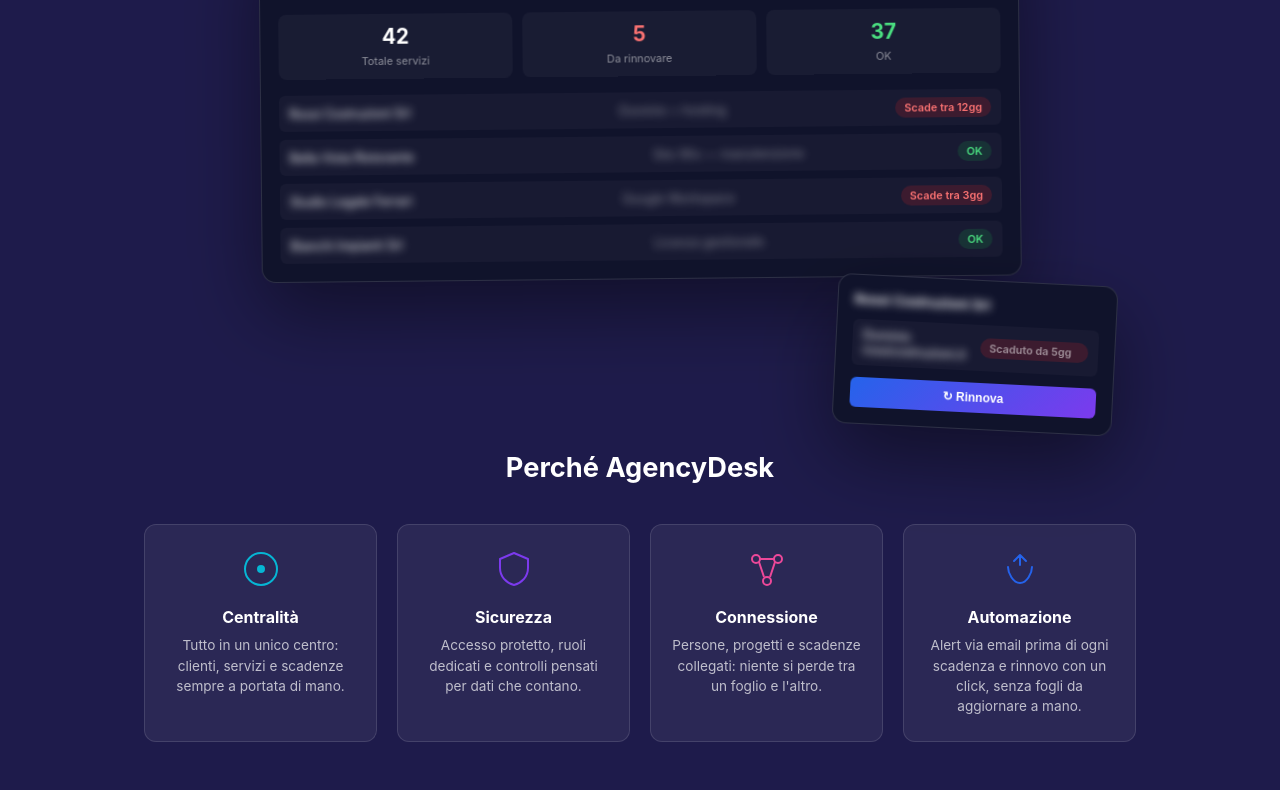
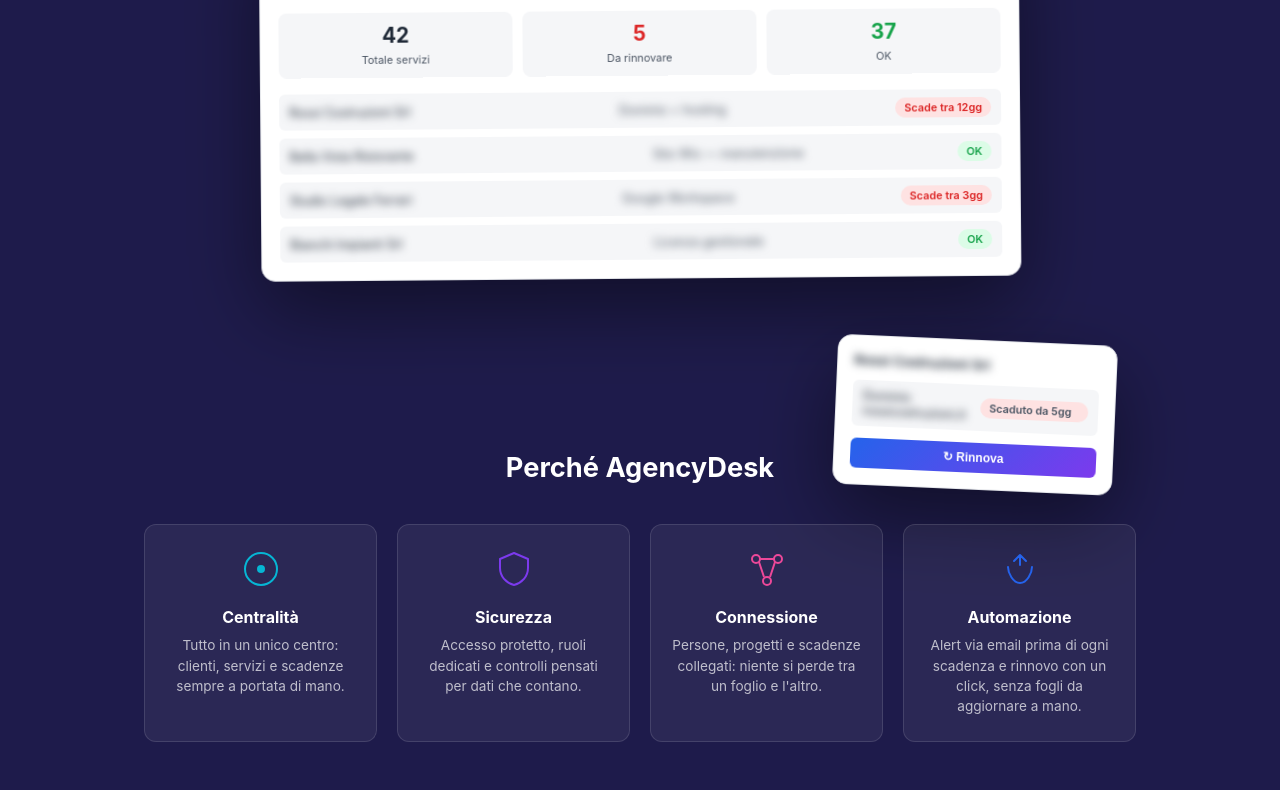
Before and after one commit to Poshmap/agencydesk, a website: page landing-site/index.html in a window 1280 px wide. Shown: the part 1142-1932 px from the top of the page. Drawn offline with Linux system fonts and the light colour scheme.

Commit message:
Mockup dashboard chiaro e scroll con effetto parallax
Il mockup del prodotto ora usa lo stesso tema chiaro dell'app reale
(sfondo bianco, pill rosse/verdi coerenti) invece del tema scuro
generico usato in precedenza. Aggiunge inoltre un effetto parallax
allo scroll subito dopo l'hero: hero e card del mockup si muovono a
velocità diverse tra loro invece del semplice fade statico. Applicato
in parallelo a public/landing.html e a landing-site/ per mantenerli
identici.

```diff
--- a/landing-site/css/style.css
+++ b/landing-site/css/style.css
@@ -5,8 +5,15 @@
   --brand-turchese: #06b6d4;
   --brand-indaco-scuro: #1e1b4b;
   --blu: #2563eb;
+  --grigio-100: #f5f6f8;
   --grigio-200: #e5e7eb;
+  --grigio-400: #9ca3af;
+  --grigio-600: #4b5563;
   --grigio-800: #1f2937;
+  --rosso: #dc2626;
+  --rosso-bg: #fee2e2;
+  --verde: #16a34a;
+  --verde-bg: #dcfce7;
   --bianco: #ffffff;
 }
 
@@ -264,26 +271,32 @@
 }
 
 .mockup-browser {
-  background: #10132b;
-  border: 1px solid rgba(255, 255, 255, 0.12);
+  background: var(--bianco);
+  border: 1px solid var(--grigio-200);
   border-radius: 14px;
   box-shadow: 0 30px 80px rgba(0, 0, 0, 0.45);
   text-align: left;
   overflow: hidden;
 }
 
-.mockup-principale {
+.parallax-principale {
   max-width: 760px;
   margin: 0 auto;
+}
+
+.mockup-principale {
   animation: fluttuaMockup1 9s ease-in-out infinite;
 }
 
-.mockup-secondario {
+.parallax-secondario {
   position: absolute;
   right: 4%;
   bottom: -50px;
   width: 280px;
   z-index: 2;
+}
+
+.mockup-secondario {
   animation: fluttuaMockup2 8s ease-in-out infinite;
 }
 
@@ -308,6 +321,9 @@
     transform: none;
     transition: none;
   }
+  [data-parallax] {
+    transform: none !important;
+  }
 }
 
 .mockup-chrome {
@@ -315,21 +331,21 @@
   align-items: center;
   gap: 6px;
   padding: 10px 14px;
-  background: rgba(255, 255, 255, 0.04);
-  border-bottom: 1px solid rgba(255, 255, 255, 0.08);
+  background: var(--grigio-100);
+  border-bottom: 1px solid var(--grigio-200);
 }
 
 .mockup-dot {
   width: 9px;
   height: 9px;
   border-radius: 50%;
-  background: rgba(255, 255, 255, 0.18);
+  background: var(--grigio-400);
 }
 
 .mockup-url {
   margin-left: 10px;
   font-size: 0.72rem;
-  color: rgba(255, 255, 255, 0.4);
+  color: var(--grigio-600);
   font-family: monospace;
 }
 
@@ -338,7 +354,7 @@
   align-items: center;
   gap: 16px;
   padding: 12px 18px;
-  border-bottom: 1px solid rgba(255, 255, 255, 0.06);
+  border-bottom: 1px solid var(--grigio-200);
 }
 
 .mockup-logo {
@@ -349,11 +365,11 @@
   display: flex;
   gap: 16px;
   font-size: 0.78rem;
-  color: rgba(255, 255, 255, 0.55);
+  color: var(--grigio-600);
 }
 
 .mockup-nav .attivo {
-  color: var(--bianco);
+  color: var(--grigio-800);
   font-weight: 600;
 }
 
@@ -373,7 +389,7 @@
 }
 
 .mockup-contatore {
-  background: rgba(255, 255, 255, 0.04);
+  background: var(--grigio-100);
   border-radius: 8px;
   padding: 10px 12px;
   text-align: center;
@@ -382,16 +398,16 @@
 .mockup-contatore strong {
   display: block;
   font-size: 1.3rem;
-  color: var(--bianco);
+  color: var(--grigio-800);
 }
 
 .mockup-contatore span {
   font-size: 0.68rem;
-  color: rgba(255, 255, 255, 0.5);
+  color: var(--grigio-600);
 }
 
-.mockup-contatore.rosso strong { color: #f87171; }
-.mockup-contatore.verde strong { color: #4ade80; }
+.mockup-contatore.rosso strong { color: var(--rosso); }
+.mockup-contatore.verde strong { color: var(--verde); }
 
 .mockup-tabella {
   display: flex;
@@ -404,19 +420,19 @@
   align-items: center;
   gap: 10px;
   padding: 8px 10px;
-  background: rgba(255, 255, 255, 0.03);
+  background: var(--grigio-100);
   border-radius: 6px;
   font-size: 0.78rem;
 }
 
 .mockup-riga span:first-child {
   flex: 1.2;
-  color: var(--bianco);
+  color: var(--grigio-800);
 }
 
 .mockup-riga span:nth-child(2) {
   flex: 1;
-  color: rgba(255, 255, 255, 0.5);
+  color: var(--grigio-600);
 }
 
 .mockup-pill {
@@ -427,8 +443,8 @@
   white-space: nowrap;
 }
 
-.mockup-pill.urgente { background: rgba(220, 38, 38, 0.18); color: #f87171; }
-.mockup-pill.ok { background: rgba(22, 163, 74, 0.18); color: #4ade80; }
+.mockup-pill.urgente { background: var(--rosso-bg); color: var(--rosso); }
+.mockup-pill.ok { background: var(--verde-bg); color: var(--verde); }
 
 .blur {
   filter: blur(4.5px);
@@ -443,7 +459,7 @@
 .mockup-dettaglio-titolo {
   font-size: 0.85rem;
   font-weight: 600;
-  color: var(--bianco);
+  color: var(--grigio-800);
   margin-bottom: 12px;
 }
 
@@ -515,11 +531,12 @@
 }
 
 @media (max-width: 720px) {
-  .mockup-secondario {
+  .parallax-secondario {
     position: static;
     width: 100%;
     max-width: 320px;
     margin: 20px auto 0;
+    transform: none !important;
   }
   .mockup-stage {
     padding-bottom: 20px;
--- a/landing-site/index.html
+++ b/landing-site/index.html
@@ -16,7 +16,7 @@
     <div class="login-blob blob-2"></div>
     <div class="login-blob blob-3"></div>
 
-    <div class="landing-content">
+    <div class="landing-content" data-parallax="0.18">
       <img src="/img/logo-marchio.png" alt="AgencyDesk" class="landing-icona">
       <h1 class="landing-titolo">AgencyDesk <span>KEY</span></h1>
 
@@ -35,12 +35,13 @@
   </section>
 
   <section class="landing-showcase reveal">
-    <div class="showcase-intro">
+    <div class="showcase-intro" data-parallax="0.05">
       <h2>Ogni scadenza, sempre sotto controllo</h2>
       <p>Una dashboard unica per domini, hosting, siti Wix, assistenza e licenze software: colpo d'occhio immediato su cosa sta per scadere.</p>
     </div>
 
     <div class="mockup-stage">
+      <div class="parallax-principale" data-parallax="0.08">
         <div class="mockup-browser mockup-principale">
           <div class="mockup-chrome">
             <span class="mockup-dot"></span><span class="mockup-dot"></span><span class="mockup-dot"></span>
@@ -82,7 +83,9 @@
             </div>
           </div>
         </div>
+      </div>
 
+      <div class="parallax-secondario" data-parallax="-0.18">
         <div class="mockup-browser mockup-secondario">
           <div class="mockup-body compatto">
             <div class="mockup-dettaglio-titolo blur">Rossi Costruzioni Srl</div>
@@ -91,6 +94,7 @@
               <span class="mockup-pill urgente">Scaduto da 5gg</span>
             </div>
             <button class="mockup-btn-rinnova" tabindex="-1">↻ Rinnova</button>
+          </div>
         </div>
       </div>
     </div>
@@ -161,6 +165,32 @@
   } else {
     osservati.forEach(function (el) { el.classList.add('visibile'); });
   }
+
+  // Parallax: gli elementi con data-parallax si spostano a una velocità
+  // diversa dallo scroll, in base a quanto sono lontani dal centro del viewport.
+  var elementiParallax = document.querySelectorAll('[data-parallax]');
+  if (elementiParallax.length && !window.matchMedia('(prefers-reduced-motion: reduce)').matches) {
+    var aggiornamentoInCorso = false;
+    var aggiornaParallax = function () {
+      var centroViewport = window.innerHeight / 2;
+      elementiParallax.forEach(function (el) {
+        var velocita = parseFloat(el.dataset.parallax) || 0;
+        var rect = el.getBoundingClientRect();
+        var centroEl = rect.top + rect.height / 2;
+        var offset = (centroViewport - centroEl) * velocita;
+        el.style.transform = 'translateY(' + offset.toFixed(1) + 'px)';
+      });
+      aggiornamentoInCorso = false;
+    };
+    window.addEventListener('scroll', function () {
+      if (!aggiornamentoInCorso) {
+        window.requestAnimationFrame(aggiornaParallax);
+        aggiornamentoInCorso = true;
+      }
+    }, { passive: true });
+    window.addEventListener('resize', aggiornaParallax);
+    aggiornaParallax();
+  }
 </script>
 </body>
 </html>
--- a/public/css/style.css
+++ b/public/css/style.css
@@ -797,26 +797,32 @@
 }
 
 .mockup-browser {
-  background: #10132b;
-  border: 1px solid rgba(255, 255, 255, 0.12);
+  background: var(--bianco);
+  border: 1px solid var(--grigio-200);
   border-radius: 14px;
   box-shadow: 0 30px 80px rgba(0, 0, 0, 0.45);
   text-align: left;
   overflow: hidden;
 }
 
-.mockup-principale {
+.parallax-principale {
   max-width: 760px;
   margin: 0 auto;
+}
+
+.mockup-principale {
   animation: fluttuaMockup1 9s ease-in-out infinite;
 }
 
-.mockup-secondario {
+.parallax-secondario {
   position: absolute;
   right: 4%;
   bottom: -50px;
   width: 280px;
   z-index: 2;
+}
+
+.mockup-secondario {
   animation: fluttuaMockup2 8s ease-in-out infinite;
 }
 
@@ -841,6 +847,9 @@
     transform: none;
     transition: none;
   }
+  [data-parallax] {
+    transform: none !important;
+  }
 }
 
 .mockup-chrome {
@@ -848,21 +857,21 @@
   align-items: center;
   gap: 6px;
   padding: 10px 14px;
-  background: rgba(255, 255, 255, 0.04);
-  border-bottom: 1px solid rgba(255, 255, 255, 0.08);
+  background: var(--grigio-100);
+  border-bottom: 1px solid var(--grigio-200);
 }
 
 .mockup-dot {
   width: 9px;
   height: 9px;
   border-radius: 50%;
-  background: rgba(255, 255, 255, 0.18);
+  background: var(--grigio-400);
 }
 
 .mockup-url {
   margin-left: 10px;
   font-size: 0.72rem;
-  color: rgba(255, 255, 255, 0.4);
+  color: var(--grigio-600);
   font-family: monospace;
 }
 
@@ -871,7 +880,7 @@
   align-items: center;
   gap: 16px;
   padding: 12px 18px;
-  border-bottom: 1px solid rgba(255, 255, 255, 0.06);
+  border-bottom: 1px solid var(--grigio-200);
 }
 
 .mockup-logo {
@@ -882,11 +891,11 @@
   display: flex;
   gap: 16px;
   font-size: 0.78rem;
-  color: rgba(255, 255, 255, 0.55);
+  color: var(--grigio-600);
 }
 
 .mockup-nav .attivo {
-  color: var(--bianco);
+  color: var(--grigio-800);
   font-weight: 600;
 }
 
@@ -906,7 +915,7 @@
 }
 
 .mockup-contatore {
-  background: rgba(255, 255, 255, 0.04);
+  background: var(--grigio-100);
   border-radius: 8px;
   padding: 10px 12px;
   text-align: center;
@@ -915,16 +924,16 @@
 .mockup-contatore strong {
   display: block;
   font-size: 1.3rem;
-  color: var(--bianco);
+  color: var(--grigio-800);
 }
 
 .mockup-contatore span {
   font-size: 0.68rem;
-  color: rgba(255, 255, 255, 0.5);
+  color: var(--grigio-600);
 }
 
-.mockup-contatore.rosso strong { color: #f87171; }
-.mockup-contatore.verde strong { color: #4ade80; }
+.mockup-contatore.rosso strong { color: var(--rosso); }
+.mockup-contatore.verde strong { color: var(--verde); }
 
 .mockup-tabella {
   display: flex;
@@ -937,19 +946,19 @@
   align-items: center;
   gap: 10px;
   padding: 8px 10px;
-  background: rgba(255, 255, 255, 0.03);
+  background: var(--grigio-100);
   border-radius: 6px;
   font-size: 0.78rem;
 }
 
 .mockup-riga span:first-child {
   flex: 1.2;
-  color: var(--bianco);
+  color: var(--grigio-800);
 }
 
 .mockup-riga span:nth-child(2) {
   flex: 1;
-  color: rgba(255, 255, 255, 0.5);
+  color: var(--grigio-600);
 }
 
 .mockup-pill {
@@ -960,8 +969,8 @@
   white-space: nowrap;
 }
 
-.mockup-pill.urgente { background: rgba(220, 38, 38, 0.18); color: #f87171; }
-.mockup-pill.ok { background: rgba(22, 163, 74, 0.18); color: #4ade80; }
+.mockup-pill.urgente { background: var(--rosso-bg); color: var(--rosso); }
+.mockup-pill.ok { background: var(--verde-bg); color: var(--verde); }
 
 .blur {
   filter: blur(4.5px);
@@ -976,7 +985,7 @@
 .mockup-dettaglio-titolo {
   font-size: 0.85rem;
   font-weight: 600;
-  color: var(--bianco);
+  color: var(--grigio-800);
   margin-bottom: 12px;
 }
 
@@ -1048,11 +1057,12 @@
 }
 
 @media (max-width: 720px) {
-  .mockup-secondario {
+  .parallax-secondario {
     position: static;
     width: 100%;
     max-width: 320px;
     margin: 20px auto 0;
+    transform: none !important;
   }
   .mockup-stage {
     padding-bottom: 20px;
```
Also changed, not shown: public/landing.html (+32 -2 lines). Lines whose indentation alone changed are shown as unchanged.
